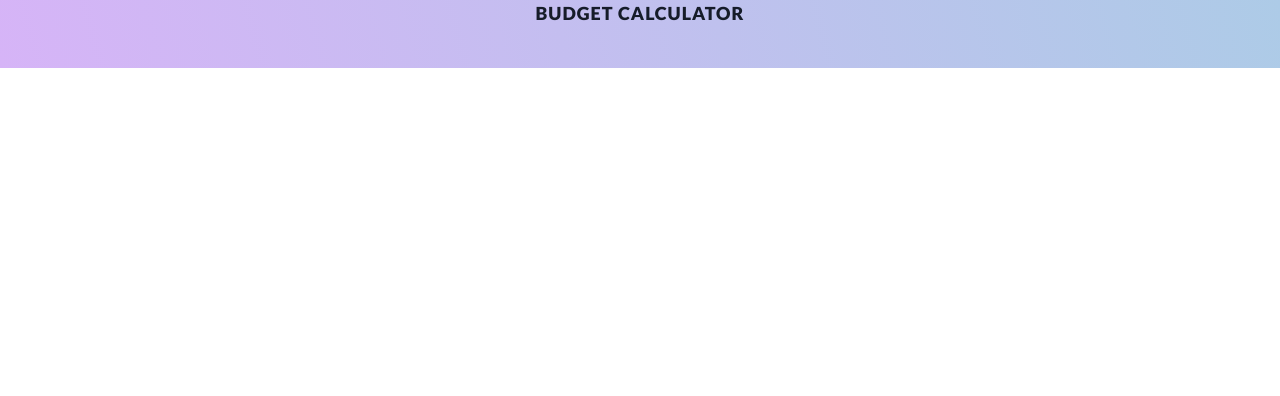
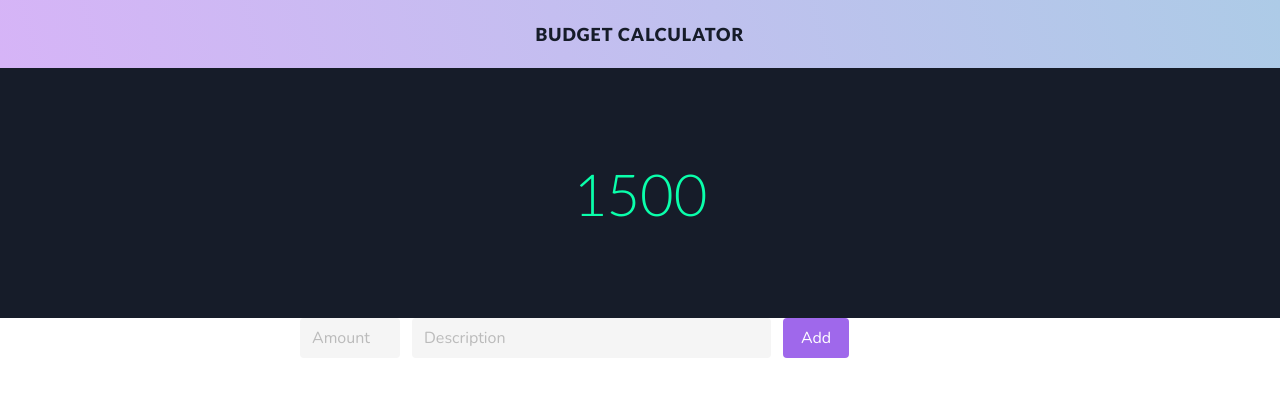
Before and after one commit to abdimohamud/Budget-Calculator, an Angular app in the folder budget-app/: page / in a window 1280 px wide. Shown: the top 396 px of the page. Built offline with nearby package versions, Linux system fonts and the light colour scheme.

Commit message:
Added form inputs and button

```diff
--- /dev/null
+++ b/budget-app/src/app/add-item-form/add-item-form.component.html
@@ -0,0 +1,21 @@
+<form>
+  <div class="field is-horizontal">
+    <div class="field-body">
+      <div class="field is-narrow">
+        <p class="control">
+          <input type="number" style="width: 100px;" class="input" placeholder="Amount"/>
+        </p>
+      </div>
+      <div class="field">
+        <p class="control">
+          <input type="text"  class="input" placeholder="Description"/>
+        </p>
+      </div>
+
+      <div class="field">
+        <button class="button is-primary">Add</button>
+      </div>
+
+    </div>
+  </div>
+</form>
--- /dev/null
+++ b/budget-app/src/app/add-item-form/add-item-form.component.ts
@@ -0,0 +1,15 @@
+import { Component, OnInit } from '@angular/core';
+
+@Component({
+  selector: 'app-add-item-form',
+  templateUrl: './add-item-form.component.html',
+  styleUrls: ['./add-item-form.component.scss']
+})
+export class AddItemFormComponent implements OnInit {
+
+  constructor() { }
+
+  ngOnInit(): void {
+  }
+
+}
--- a/budget-app/src/app/app.module.ts
+++ b/budget-app/src/app/app.module.ts
@@ -4,11 +4,13 @@
 import { AppRoutingModule } from './app-routing.module';
 import { AppComponent } from './app.component';
 import { MainPageComponent } from './main-page/main-page.component';
+import { AddItemFormComponent } from './add-item-form/add-item-form.component';
 
 @NgModule({
   declarations: [
     AppComponent,
-    MainPageComponent
+    MainPageComponent,
+    AddItemFormComponent
   ],
   imports: [
     BrowserModule,
--- a/budget-app/src/app/main-page/main-page.component.html
+++ b/budget-app/src/app/main-page/main-page.component.html
@@ -1,3 +1,12 @@
 <div class="top-bar">
     <h1>Budget Calculator</h1>
 </div>
+<section class="total-budget-section">
+  <h2 class="green">1500</h2>
+</section>
+<section class="add-item-section">
+  <div class="add-item-container">
+    <app-add-item-form></app-add-item-form>
+
+  </div>
+</section>
--- a/budget-app/src/app/main-page/main-page.component.scss
+++ b/budget-app/src/app/main-page/main-page.component.scss
@@ -7,7 +7,7 @@
 
   //Horizontally and vertically center text
   justify-content: center;
-  align-content: center;
+  align-items: center;
   h1 {
     font-family: "Lato";
     font-size: 18px;
@@ -17,3 +17,36 @@
     color: $dark;
   }
 }
+
+.total-budget-section {
+  display:flex;
+  height:250px;
+  background: $dark;
+  justify-content: center;
+  align-items: center;
+  h2{
+    font-family: 'Lato';
+    font-weight: 300;
+    font-size: 58px;
+    color: white;
+
+    &.green{
+      color: lighten($green,12%);
+    }
+    &.red{
+      color: lighten($red,12%);
+    }
+  }
+}
+
+.add-item-section{
+  display: flex;
+  justify-content: center;
+  align-items: center;
+
+  .add-item-container{
+    width: 680px;
+
+
+  }
+}
--- a/budget-app/src/main-styles.scss
+++ b/budget-app/src/main-styles.scss
@@ -28,5 +28,6 @@
 // Update some of Bulma's component variables
 $body-background-color: white;
 $control-border-width: 2px;
-$input-border-color: $light-grey;
+$input-border-color: transparent;
+$input-background-color: $light-grey;
 $input-shadow: none;
```
Also changed, not shown: budget-app/src/app/add-item-form/add-item-form.component.scss (added), 1 other file (tests, documents, lock files or other folders).
